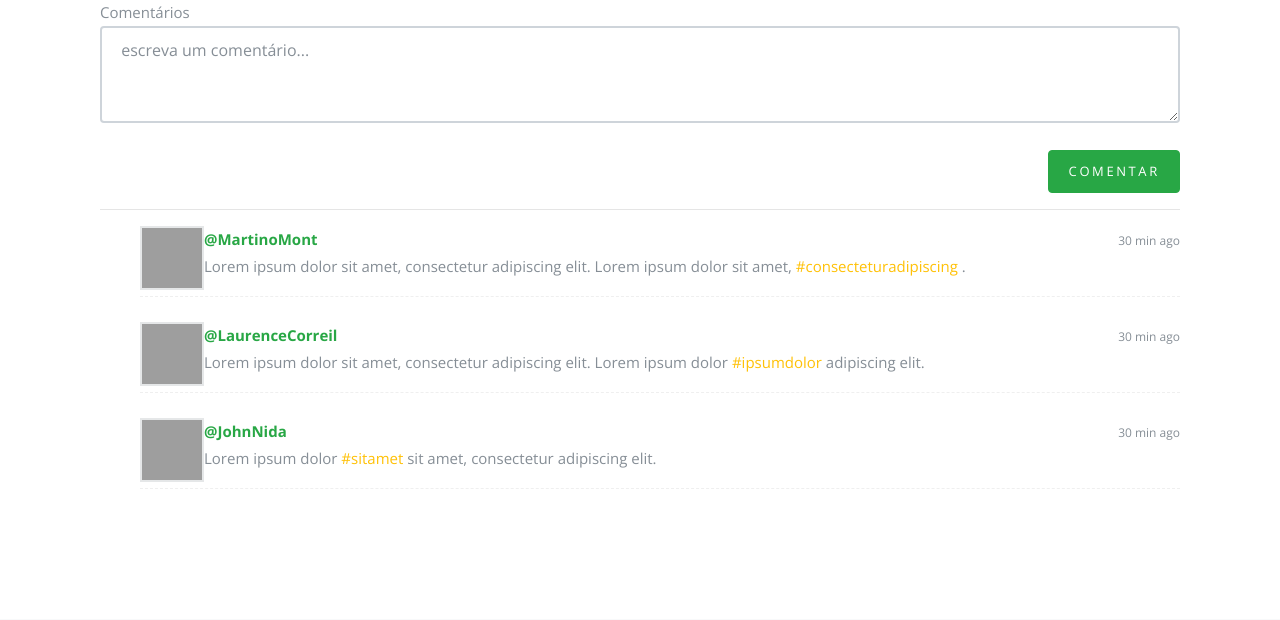
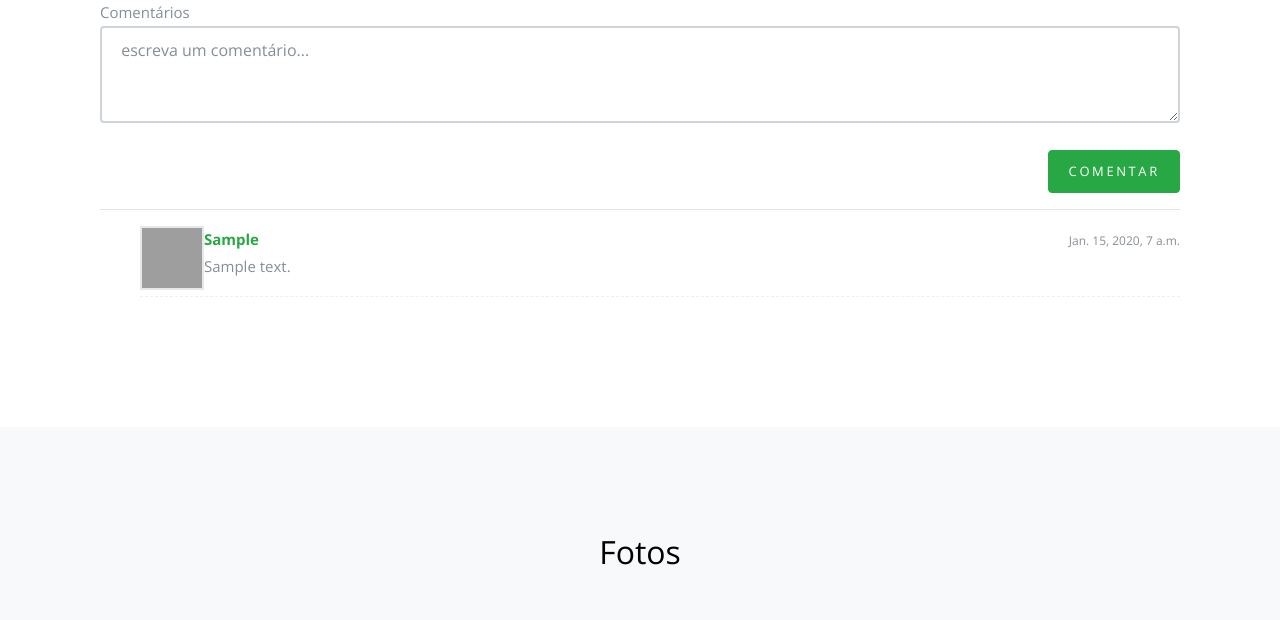
Before and after one commit to guilehm/pet-lost, a Django app: a page that uses web/templates/web/pet_detail.html in a window 1280 px wide. Shown: the part 841-1461 px from the top of the page. Run offline with Django 3.2, Linux system fonts and the light colour scheme; data comes from the database, SQL or seed files in the repository; tables that the repository leaves empty hold one stand-in row (values such as "Sample post"); grey boxes marked "Sample" are stand-in pictures; some libraries are stand-ins or nearby versions; grey boxes are pictures that could not be loaded.

Commit message:
display comments at pet detail page

```diff
--- a/web/templates/web/pet_detail.html
+++ b/web/templates/web/pet_detail.html
@@ -124,7 +124,7 @@
     </div>
 </section>
 <section class="section border-t bg-white">
-<div class="row bootstrap snippets">
+<div class="row bootstrap mx-0">
     <div class="container">
         <div class="col-md-offset-2 col-sm-12">
             <div class="comment-wrapper">
@@ -139,50 +139,24 @@
                         <div class="clearfix"></div>
                         <hr>
                         <ul class="media-list">
+                            {% for comment in pet.announcement.get_comments %}
                                 <li class="media">
-                                <a href="#" class="pull-left">
-                                    <img src="https://bootdey.com/img/Content/user_1.jpg" alt="" class="img-circle">
+                                    <a class="pull-left">
+                                        {% if comment.user.socialaccount_set.exists %}
+                                            <img src="{{ comment.user.socialaccount_set.all.0.get_avatar_url }}" alt="profile">
+                                        {% else %}
+                                            <img src="{% static 'web/img/avatar.png' %}" alt="profile" class="">
+                                        {% endif %}
                                     </a>
                                     <div class="media-body">
                                         <span class="text-muted pull-right">
-                                        <small class="text-muted">30 min ago</small>
+                                            <small class="text-muted">{{ comment.date_added }}</small>
                                         </span>
-                                    <strong class="text-success">@MartinoMont</strong>
-                                    <p>
-                                        Lorem ipsum dolor sit amet, consectetur adipiscing elit.
-                                        Lorem ipsum dolor sit amet, <a href="#">#consecteturadipiscing </a>.
-                                    </p>
+                                        <strong class="text-success">{{ comment.user.first_name|default:'Não Identificado' }}</strong>
+                                        <p>{{ comment.description }}</p>
                                     </div>
                                 </li>
-                            <li class="media">
-                                <a href="#" class="pull-left">
-                                    <img src="https://bootdey.com/img/Content/user_2.jpg" alt="" class="img-circle">
-                                </a>
-                                <div class="media-body">
-                                    <span class="text-muted pull-right">
-                                        <small class="text-muted">30 min ago</small>
-                                    </span>
-                                    <strong class="text-success">@LaurenceCorreil</strong>
-                                    <p>
-                                        Lorem ipsum dolor sit amet, consectetur adipiscing elit.
-                                        Lorem ipsum dolor <a href="#">#ipsumdolor </a>adipiscing elit.
-                                    </p>
-                                </div>
-                            </li>
-                            <li class="media">
-                                <a href="#" class="pull-left">
-                                    <img src="https://bootdey.com/img/Content/user_3.jpg" alt="" class="img-circle">
-                                </a>
-                                <div class="media-body">
-                                    <span class="text-muted pull-right">
-                                        <small class="text-muted">30 min ago</small>
-                                    </span>
-                                    <strong class="text-success">@JohnNida</strong>
-                                    <p>
-                                        Lorem ipsum dolor <a href="#">#sitamet</a> sit amet, consectetur adipiscing elit.
-                                    </p>
-                                </div>
-                            </li>
+                            {% endfor %}
                         </ul>
                     </div>
                 </div>
```
Lines whose indentation alone changed are shown as unchanged.
